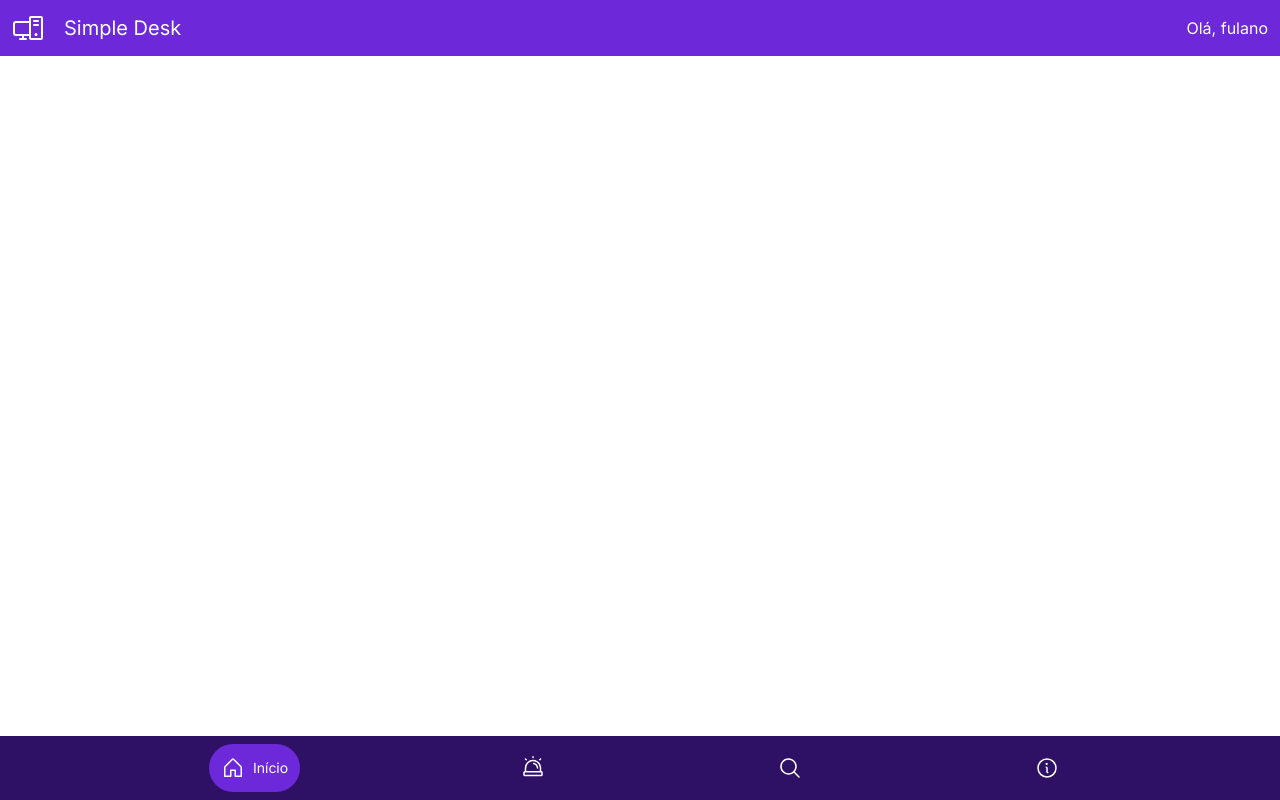
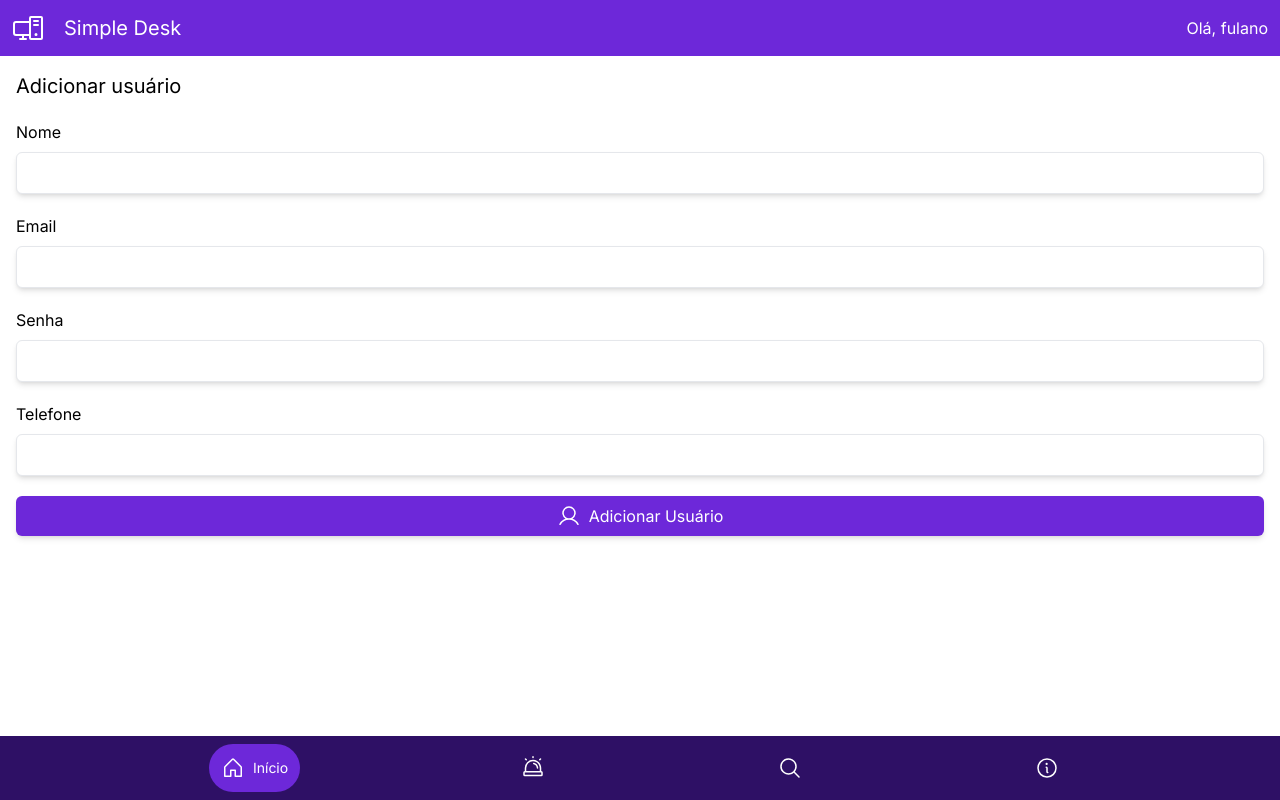
Before and after one commit to yamatopotter/SimpleDesk, a React (Vite) app in the folder frontend/: page /user/new in a window 1280 px wide. Built offline with nearby package versions, Linux system fonts and the light colour scheme.

Commit message:
add: tela de adição de usuario

```diff
--- a/frontend/src/App.jsx
+++ b/frontend/src/App.jsx
@@ -9,6 +9,7 @@ import { CreateTicket } from "./routes/CreateTicket";
 import { CreateSector } from "./routes/CreateSector";
 import { CreateStatus } from "./routes/CreateStatus";
 import { CreateEquipment } from "./routes/CreateEquipment";
+import { CreateUser } from "./routes/CreateUser";
 import { TicketDetail } from "./routes/TicketDetail";
 import { CreateEquipmentType } from "./routes/CreateEquipmentType";
 
@@ -28,6 +29,7 @@ function App() {
             <Route path="/sector" element={<ListSectors />} />
             <Route path="/status/new" element={<CreateStatus />} />
             <Route path="/equipment/new" element={<CreateEquipment />} />
+            <Route path="/user/new" element={<CreateUser />} />
             <Route
               path="/equipment_type/new"
               element={<CreateEquipmentType />}
--- a/frontend/src/pages/Create/AddUser.jsx
+++ b/frontend/src/pages/Create/AddUser.jsx
@@ -0,0 +1,35 @@
+import { User } from "@phosphor-icons/react";
+import { CommonButton } from "../../components/CommonButton/CommonButton";
+import { CommonInput } from "../../components/CommonInput/CommonInput";
+
+export const AddUser = () => {
+  return (
+    <div class="flex flex-col gap-5 w-full">
+      <h1 className="text-xl">Adicionar usuário</h1>
+
+      <form className="flex flex-col gap-5">
+        <div className="flex flex-col gap-2">
+          <label htmlFor="nameUser">Nome</label>
+          <CommonInput id="nameUser" name="nameUser" />
+        </div>
+
+        <div className="flex flex-col gap-2">
+          <label htmlFor="emailUser">Email</label>
+          <CommonInput id="emailUser" name="emailUser" type="email" />
+        </div>
+
+        <div className="flex flex-col gap-2">
+          <label htmlFor="passwordUser">Senha</label>
+          <CommonInput id="passwordUser" name="passwordUser" type="password" />
+        </div>
+
+        <div className="flex flex-col gap-2">
+          <label htmlFor="phoneUser">Telefone</label>
+          <CommonInput id="phoneUser" name="phoneUser" type="tel"/>
+        </div>
+
+        <CommonButton icon={<User size={24}/>} id="btnAddUser"name="btnAddUser" content="Adicionar Usuário"/>
+      </form>
+    </div>
+  );
+};
--- /dev/null
+++ b/frontend/src/routes/CreateUser.jsx
@@ -0,0 +1,5 @@
+import { AddUser } from "../pages/Create/AddUser"
+
+export const CreateUser = () => {
+    return <AddUser />
+}
```
